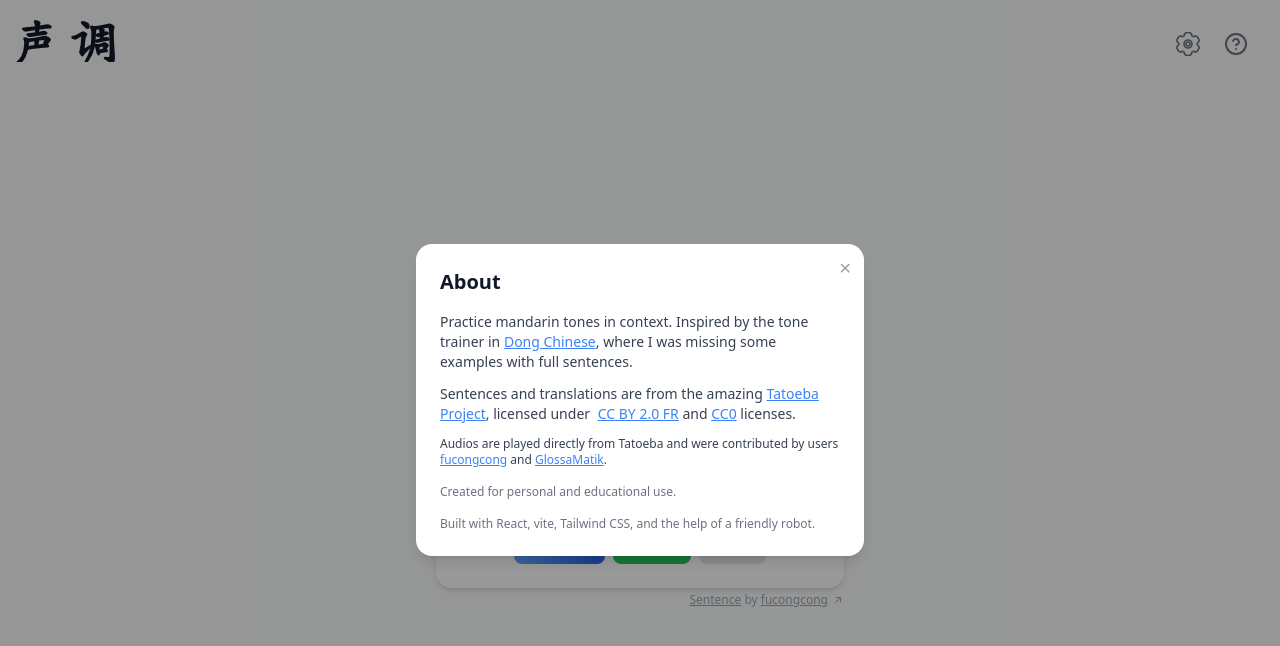
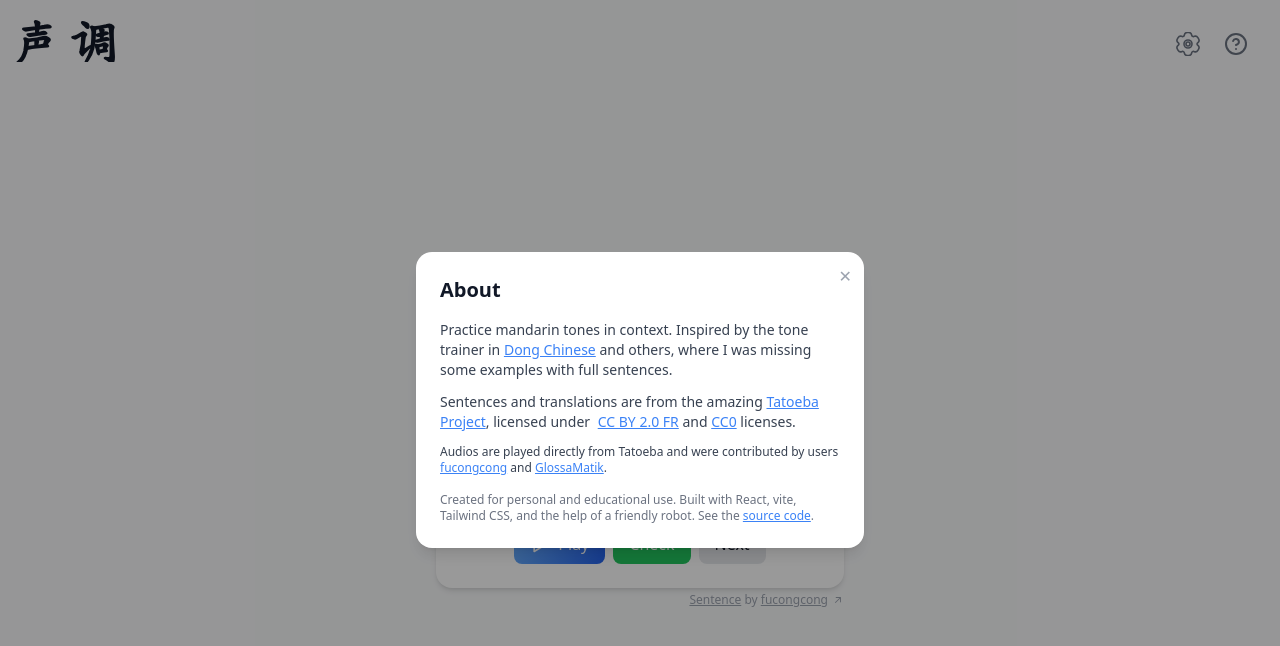
Before and after one commit to nestor98/mandarin_tones, a React (Vite) app in the folder mandarin-tone-practice/: page / in a window 1280 px wide. Both pictures are taken after a click on the button 1236 px from the left and 44 px from the top of the page. Shown: the top 646 px of the page. Built offline with nearby package versions, Linux system fonts and the light colour scheme.

Commit message:
update about

```diff
--- a/mandarin-tone-practice/src/components/AboutModal.jsx
+++ b/mandarin-tone-practice/src/components/AboutModal.jsx
@@ -12,7 +12,7 @@ return (
             </button>
             <h2 className="text-xl font-semibold mb-4 text-gray-900">About</h2>
             <p className="text-sm text-gray-700">
-                Practice mandarin tones in context. Inspired by the tone trainer in <a href="https://www.dong-chinese.com/learn/sounds/pinyin/toneTrainer" target="_blank" rel="noreferrer" className="text-blue-500 underline">Dong Chinese</a>, where I was missing some examples with full sentences.
+                Practice mandarin tones in context. Inspired by the tone trainer in <a href="https://www.dong-chinese.com/learn/sounds/pinyin/toneTrainer" target="_blank" rel="noreferrer" className="text-blue-500 underline">Dong Chinese</a> and others, where I was missing some examples with full sentences.
             </p>
             <p className="text-sm text-gray-700 mt-3">
                 Sentences and translations are from the amazing <a href="https://tatoeba.org/" target="_blank" rel="noreferrer" className="text-blue-500 underline">Tatoeba Project</a>, licensed under{' '}
@@ -39,10 +39,7 @@ return (
                 Audios are played directly from Tatoeba and were contributed by users <a href="https://tatoeba.org/es/user/profile/fucongcong" target="_blank" rel="noreferrer" className="text-blue-500 underline">fucongcong</a> and <a href="https://tatoeba.org/es/user/profile/GlossaMatik" target="_blank" rel="noreferrer" className="text-blue-500 underline">GlossaMatik</a>.
             </p>
             <p className="text-xs text-gray-500 mt-4">
-                Created for personal and educational use.
-            </p>
-            <p className="text-xs text-gray-500 mt-4">
-                Built with React, vite, Tailwind CSS, and the help of a friendly robot.
+                Created for personal and educational use. Built with React, vite, Tailwind CSS, and the help of a friendly robot. See the <a href="https://github.com/nestor98/mandarin_tones" target="_blank" rel="noreferrer" className="text-blue-500 underline">source code</a>.
             </p>
         </div>
     </div>
```
